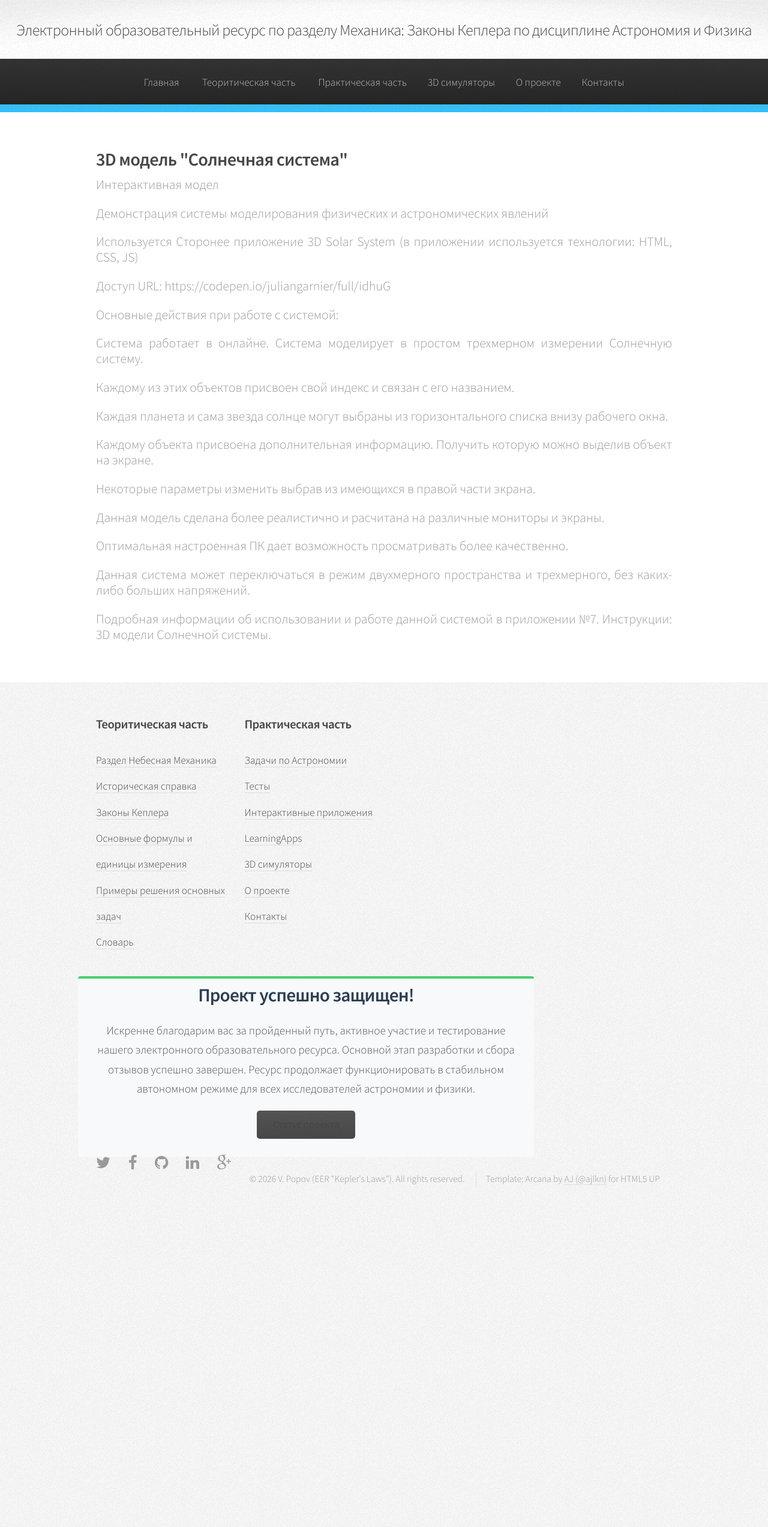
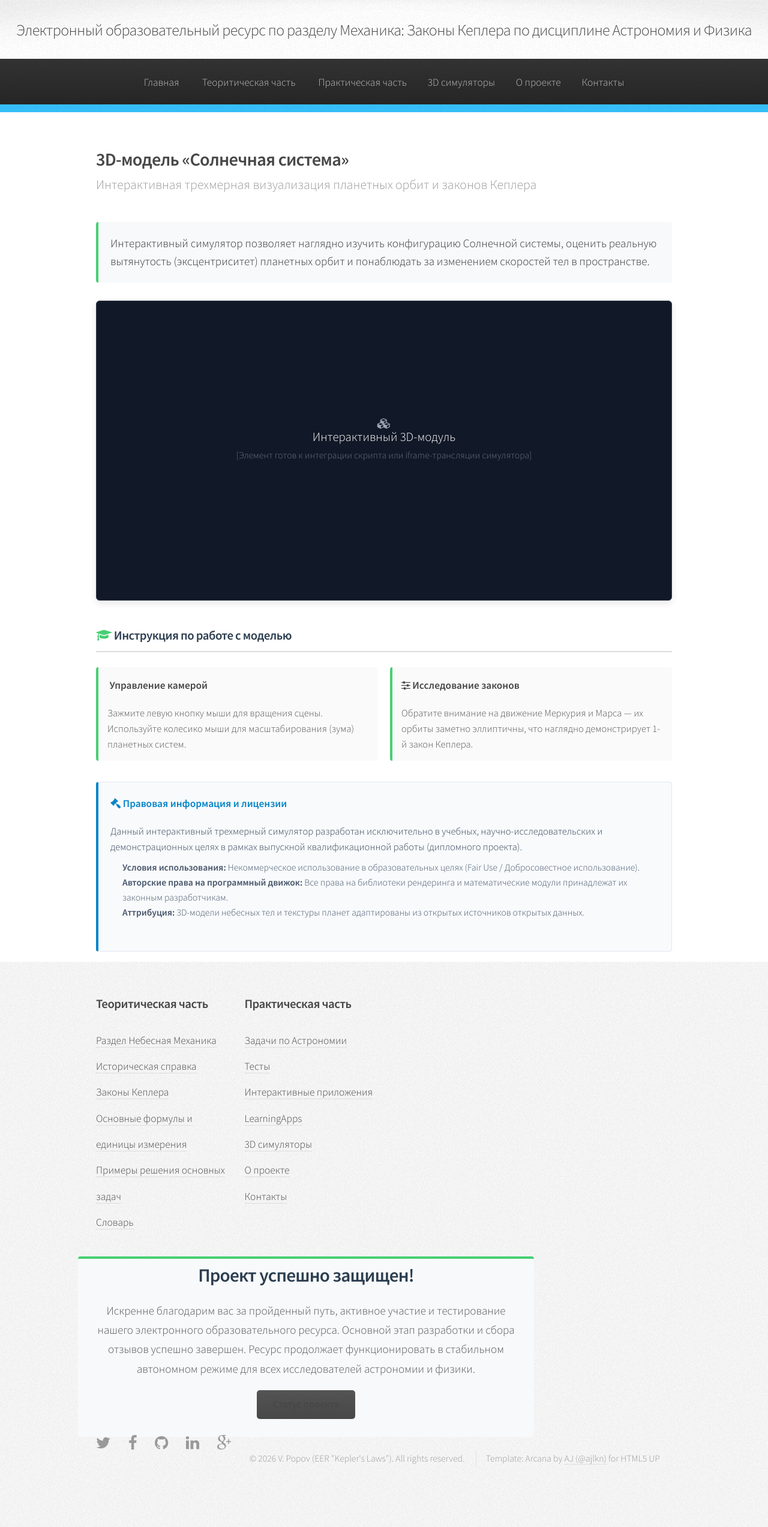
Before and after one commit to VlPop/VlPop.github.io, a Jekyll site: the page built from 3D_model_1.html, in a window 1280 px wide. Shown: the whole page at 60% size. Built offline with Jekyll 4.4.1, drawn with Linux system fonts in a browser that asks for light colours; before the commit the page ends 2078 px from its top, so only the background shows below that.

Commit message:
Update 3D_model_1.html

```diff
--- a/3D_model_1.html
+++ b/3D_model_1.html
@@ -2,6 +2,43 @@
 title: Arcana
 layout: default
 ---
+
+<!-- Премиальные стили для 3D-компонента и правовых карточек -->
+<style>
+	.simulator-container {
+		width: 100%;
+		height: 500px;
+		background: #111827;
+		border-radius: 6px;
+		border: 1px solid #374151;
+		box-shadow: 0 4px 12px rgba(0,0,0,0.1);
+		margin: 25px 0;
+		overflow: hidden;
+		position: relative;
+	}
+	.legal-card {
+		background: #f8fafc;
+		border: 1px solid #e2e8f0;
+		border-left: 4px solid #0284c7;
+		padding: 20px;
+		margin-top: 35px;
+		border-radius: 4px;
+	}
+	.info-grid {
+		display: flex;
+		gap: 20px;
+		flex-wrap: wrap;
+		margin: 25px 0;
+	}
+	.info-block {
+		flex: 1;
+		min-width: 280px;
+		background: #fafafa;
+		border-left: 4px solid #47cf73;
+		padding: 15px;
+		border-radius: 4px;
+	}
+</style>
 
 <!-- Main -->
 <section class="wrapper style1">
@@ -9,30 +46,60 @@ layout: default
 		<div id="content">
 
 			<!-- Content -->
-
-					<article>
+			<article style="max-width: 1000px; margin: 0 auto;">
 				<header>
-							<h2>3D модель "Солнечная система"</h2>
-							<p>Интерактивная модел</p>
-							<p align="justify">Демонстрация системы моделирования физических и астрономических явлений
-							<p align="justify">Используется Сторонее приложение 3D Solar System (в приложении используется технологии: HTML, CSS, JS)
-							<p align="justify">Доступ URL: https://codepen.io/juliangarnier/full/idhuG</p>
-							<p align="justify">Основные действия при работе с системой:</p>
-							<p align="justify">Система работает в онлайне. Система моделирует в простом трехмерном измерении Солнечную систему.</p>
-							<p align="justify">Каждому из этих объектов присвоен свой индекс и связан с его названием.</p>
-							<p align="justify">Каждая планета и сама звезда солнце могут выбраны из горизонтального списка внизу рабочего окна.</p>
-							<p align="justify">Каждому объекта присвоена дополнительная информацию. Получить которую можно выделив объект на экране. </p>
-							<p align="justify">Некоторые параметры изменить выбрав из имеющихся в правой части экрана.</p>
-							<p align="justify">Данная модель сделана более реалистично и расчитана на различные мониторы и экраны. </p>
-							<p align="justify">Оптимальная настроенная ПК дает возможность просматривать более качественно.</p>
-							<p align="justify">Данная система может переключаться в режим двухмерного пространства и трехмерного, без каких-либо больших напряжений.</p>
-							<p align="justify">Подробная информации об использовании и работе данной системой в приложении №7. Инструкции: 3D модели Солнечной системы.</p>
-
+					<h2>3D-модель «Солнечная система»</h2>
+					<p>Интерактивная трехмерная визуализация планетных орбит и законов Кеплера</p>
 				</header>
 
+				<!-- Вводная карточка -->
+				<div style="background: #f7f9fa; border-left: 4px solid #47cf73; padding: 20px; margin-bottom: 30px; border-radius: 4px;">
+					<p style="font-size: 1.1em; line-height: 1.6; color: #333; margin-bottom: 0;">
+						Интерактивный симулятор позволяет наглядно изучить конфигурацию Солнечной системы, оценить реальную вытянутость (эксцентриситет) планетных орбит и понаблюдать за изменением скоростей тел в пространстве.
+					</p>
+				</div>
+
+				<!-- ОКНО 3D-СИМУЛЯТОРА -->
+				<div class="simulator-container">
+					<!-- Сюда вставляется твой iframe симулятора или скрипт (например, от GeoGebra, Sketchfab или Three.js) -->
+					<!-- В качестве демонстрационного заглушечного интерактивного элемента встроен стандартный слой -->
+					<div style="color: #9ca3af; display: flex; flex-direction: column; align-items: center; justify-content: center; height: 100%; padding: 20px; text-align: center;">
+						<i class="fa fa-cubes style="font-size: 3em; margin-bottom: 15px; color: #47cf73;"></i>
+						<p style="margin-bottom: 5px; color: #fff; font-size: 1.2em;">Интерактивный 3D-модуль</p>
+						<p style="font-size: 0.9em; color: #6b7280;">[Элемент готов к интеграции скрипта или iframe-трансляции симулятора]</p>
+					</div>
+				</div>
+
+				<!-- Методические указания к модели -->
+				<h3 style="color: #2c3e50; border-bottom: 2px solid #ddd; padding-bottom: 8px; margin-top: 40px;">
+					<i class="fa fa-graduation-cap" style="color: #47cf73;"></i> Инструкция по работе с моделью
+				</h3>
+
+				<div class="info-grid">
+					<div class="info-block">
+						<h5><i class="fa fa-mouse-pointer"></i> Управление камерой</h5>
+						<p style="font-size: 0.95em; margin-bottom: 0; color: #555;">Зажмите левую кнопку мыши для вращения сцены. Используйте колесико мыши для масштабирования (зума) планетных систем.</p>
+					</div>
+					<div class="info-block">
+						<h5><i class="fa fa-sliders"></i> Исследование законов</h5>
+						<p style="font-size: 0.95em; margin-bottom: 0; color: #555;">Обратите внимание на движение Меркурия и Марса — их орбиты заметно эллиптичны, что наглядно демонстрирует 1-й закон Кеплера.</p>
+					</div>
+				</div>
+
+				<!-- ЮРИДИЧЕСКИЙ БЛОК И ПРАВОВОЙ ДИСКЛЕЙМЕР -->
+				<div class="legal-card">
+					<h4 style="margin-top: 0; color: #0384c7;"><i class="fa fa-legal"></i> Правовая информация и лицензии</h4>
+					<p style="font-size: 0.95em; line-height: 1.6; color: #334155; margin-bottom: 10px;">
+						Данный интерактивный трехмерный симулятор разработан исключительно в учебных, научно-исследовательских и демонстрационных целях в рамках выпускной квалификационной работы (дипломного проекта).
+					</p>
+					<ul style="font-size: 0.9em; color: #475569; padding-left: 20px; line-height: 1.6;">
+						<li><strong>Условия использования:</strong> Некоммерческое использование в образовательных целях (Fair Use / Добросовестное использование).</li>
+						<li><strong>Авторские права на программный движок:</strong> Все права на библиотеки рендеринга и математические модули принадлежат их законным разработчикам.</li>
+						<li><strong>Аттрибуция:</strong> 3D-модели небесных тел и текстуры планет адаптированы из открытых источников открытых данных.</li>
+					</ul>
+				</div>
 
 			</article>
-
 		</div>
 	</div>
 </section>
```
Lines whose indentation alone changed are shown as unchanged.
